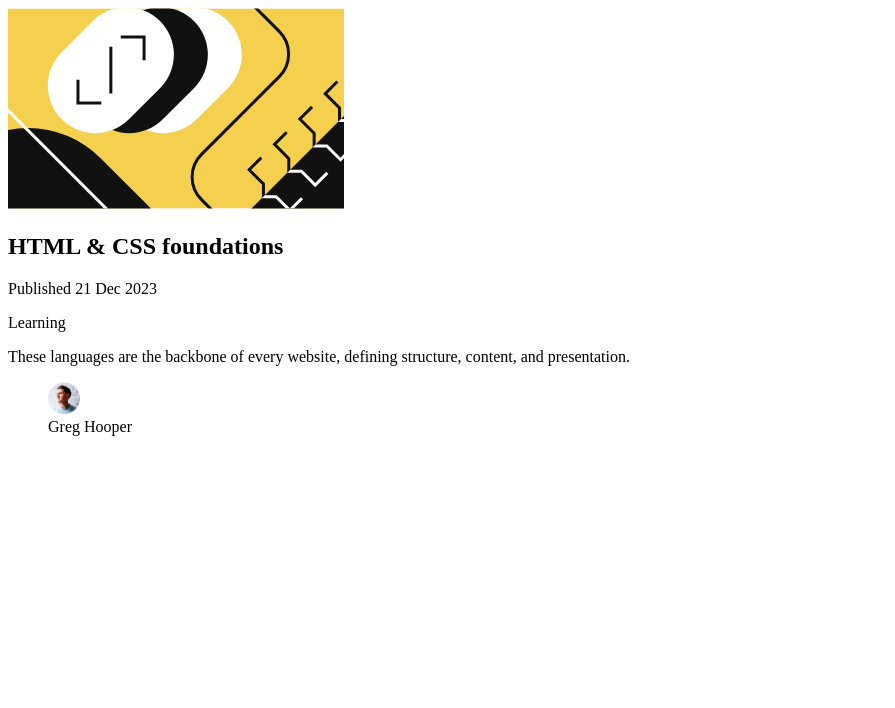
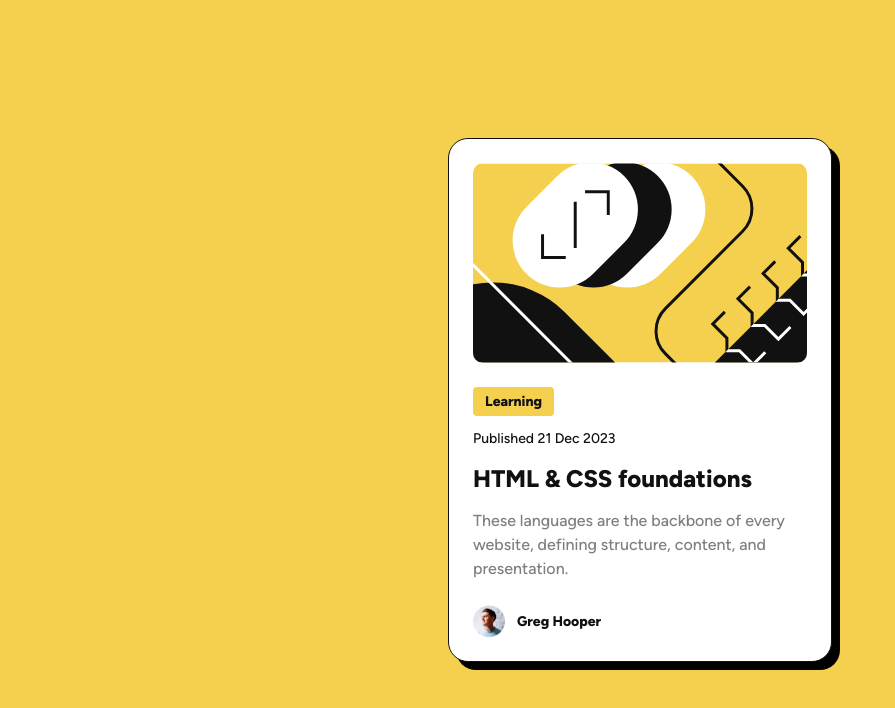
Before and after one commit to iddahadev/frontend-mentor-blog-preview-card, a plain HTML site: page index.html in a window 1280 px wide. Shown: the whole page, without its empty margins (0-895 px from the left). Drawn offline with Linux system fonts and the light colour scheme.

Commit message:
feat(style): add css classes and styles

```diff
--- /dev/null
+++ b/assets/styles/base.css
@@ -0,0 +1,35 @@
+@font-face {
+  font-family: "Figtree";
+  src: url("../fonts/Figtree-VariableFont_wght.ttf") format("truetype");
+  font-style: normal;
+}
+
+:root {
+  --color-primary: #f4d04e;
+  --color-white: #fff;
+  --color-black: #111;
+  --color-grey: #7f7f7f;
+
+  --font-family: Figtree;
+
+  line-height: 1.5;
+}
+
+html {
+  box-sizing: border-box;
+}
+
+*,
+*::before,
+*::after {
+  box-sizing: inherit;
+}
+
+h1,
+body,
+p,
+figure,
+figcaption {
+  margin: 0;
+  padding: 0;
+}
--- /dev/null
+++ b/assets/styles/index.css
@@ -0,0 +1,147 @@
+@import url("./base.css");
+
+body {
+  height: 100vh;
+  background-color: var(--color-primary);
+
+  font-family: var(--font-family);
+  font-weight: 500;
+  color: var(--color-black);
+}
+
+main {
+  height: 100%;
+
+  display: flex;
+  justify-content: center;
+  align-items: center;
+}
+
+img {
+  width: 100%;
+}
+
+.card {
+  --max-width: 20.4375rem;
+
+  max-width: var(--max-width);
+
+  display: flex;
+  flex-direction: column;
+  row-gap: 1.5rem;
+
+  background-color: var(--color-white);
+  padding: 24px;
+
+  cursor: pointer;
+
+  border: 1px solid var(--color-black);
+  border-radius: 20px;
+
+  box-shadow: 8px 8px 0px 0px #000;
+  transition: box-shadow 0.5s;
+}
+
+.card:focus,
+.card:hover {
+  box-shadow: 16px 16px 0px 0px #000;
+}
+
+.card:hover .card__title,
+.card:focus .card__title {
+  color: var(--color-primary);
+}
+
+.card__image {
+  border-radius: 10px;
+  min-height: 12.5rem;
+  object-fit: cover;
+}
+
+.card--body {
+  display: flex;
+  flex-direction: column;
+  row-gap: 0.75rem;
+}
+
+.card__title {
+  --font-size: 1.25rem;
+
+  order: 2;
+  font-size: var(--font-size);
+  font-weight: 800;
+
+  transition: color 0.5s;
+}
+
+.card__date {
+  --font-size: 0.75rem;
+
+  order: 1;
+  font-size: var(--font-size);
+}
+
+.card__tag {
+  --font-size: 0.75rem;
+
+  order: 0;
+
+  display: inline-block;
+  width: fit-content;
+
+  background-color: var(--color-primary);
+  padding: 4px 12px;
+  border-radius: 4px;
+
+  font-size: var(--font-size);
+  font-weight: 800;
+}
+
+.card__description {
+  --font-size: 0.875rem;
+
+  order: 3;
+
+  font-size: var(--font-size);
+  color: var(--color-grey);
+}
+
+.card--author {
+  --column-gap: 0.75rem;
+
+  display: flex;
+  align-items: center;
+  column-gap: var(--column-gap);
+}
+
+.card--author__image {
+  width: 2rem;
+  height: 2rem;
+}
+
+.card--author__name {
+  font-size: 0.875rem;
+  font-weight: 800;
+}
+
+@media (min-width: 75rem) {
+  .card {
+    --max-width: 24rem;
+  }
+
+  .card__title {
+    --font-size: 1.5rem;
+  }
+
+  .card__date {
+    --font-size: 0.875rem;
+  }
+
+  .card__tag {
+    --font-size: 0.875rem;
+  }
+
+  .card__description {
+    --font-size: 1rem;
+  }
+}
--- a/index.html
+++ b/index.html
@@ -18,37 +18,45 @@
       name="description"
       content="This is the Blog Preview Card component challenge from Frontend Mentor"
     />
+
+    <link href="./assets/styles/index.css" rel="stylesheet" />
   </head>
   <body>
     <main>
-      <article tabindex="0">
+      <article class="card" tabindex="0">
         <img
+          class="card__image"
           tabindex="-1"
           src="./assets/images/illustration-article.svg"
           alt="Colorful graphics"
         />
 
-        <!-- The heading is h1 since there is no other heading in this page -->
-        <h1>HTML & CSS foundations</h1>
-        <p>Published <time datetime="2023-12-21">21 Dec 2023</time></p>
+        <div class="card--body">
+          <!-- The heading is h1 since there is no other heading in this page -->
+          <h1 class="card__title">HTML & CSS foundations</h1>
+          <p class="card__date">
+            Published <time datetime="2023-12-21">21 Dec 2023</time>
+          </p>
 
-        <!-- Could be a ul if article has multiple tags, could be wrapped in a element to navigate to tag page. -->
-        <p aria-label="Blog article category">Learning</p>
+          <!-- Could be a ul if article has multiple tags, could be wrapped in a element to navigate to tag page. -->
+          <p class="card__tag" aria-label="Blog article category">Learning</p>
 
-        <p aria-label="Blog article description">
-          These languages are the backbone of every website, defining structure,
-          content, and presentation.
-        </p>
+          <p class="card__description" aria-label="Blog article description">
+            These languages are the backbone of every website, defining
+            structure, content, and presentation.
+          </p>
+        </div>
 
         <!-- I went with figure and figcaption for author's avatar and name -->
-        <figure aria-label="Blog article author">
+        <figure class="card--author" aria-label="Blog article author">
           <img
+            class="card--author__image"
             src="./assets/images/image-avatar.webp"
             alt="Profile picture of Greg Hooper"
             width="32"
             height="32"
           />
-          <figcaption>Greg Hooper</figcaption>
+          <figcaption class="card--author__name">Greg Hooper</figcaption>
         </figure>
       </article>
     </main>
```
